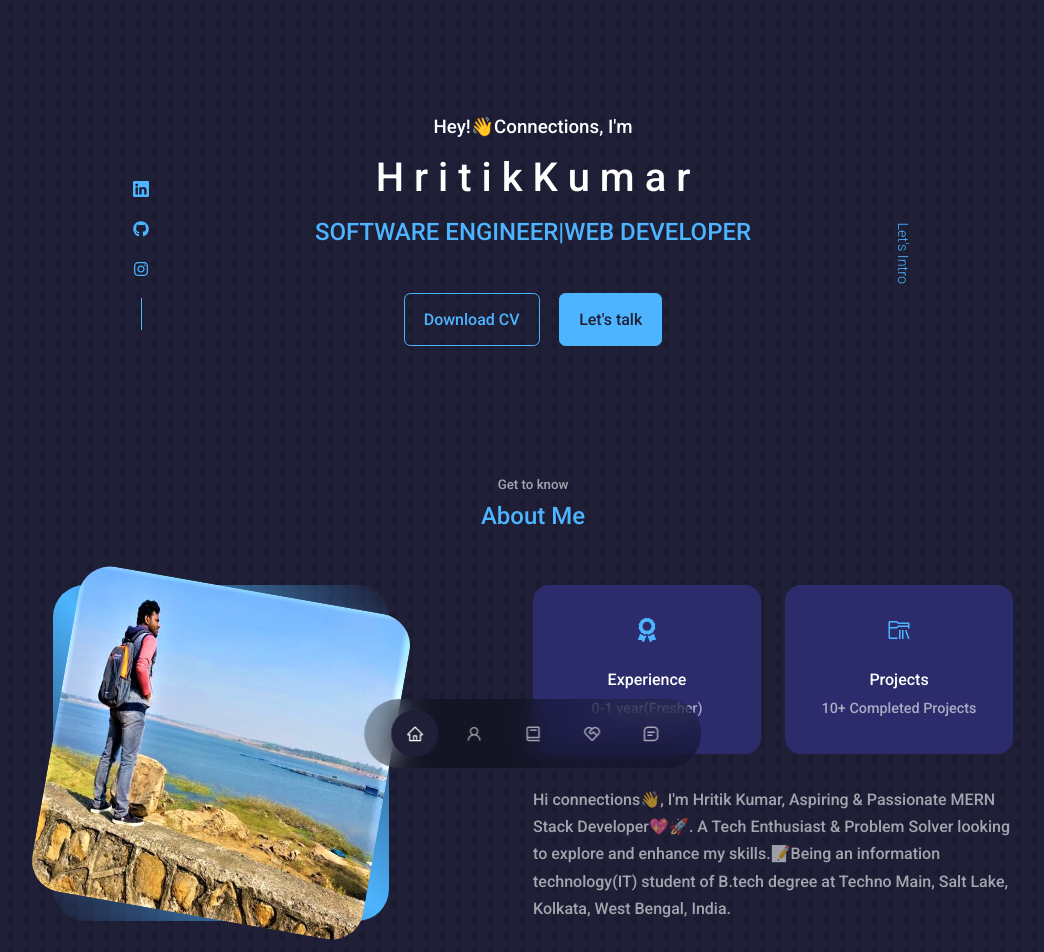
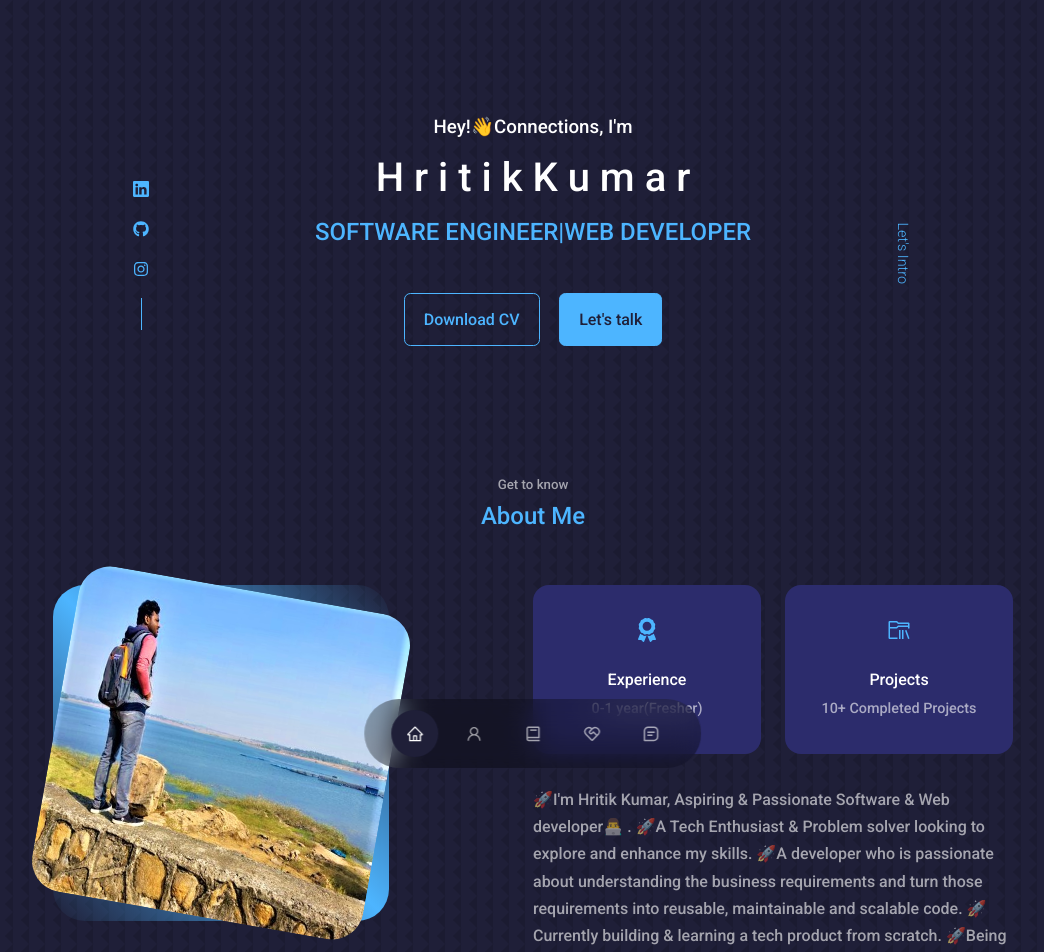
Before and after one commit to hritik-6918/My-Portfolio, a React (Create React App) app: page / in a window 1280 px wide. Shown: the top 952 px of the page, without its empty margins (107-1151 px from the left). Built offline with nearby package versions, Linux system fonts and the light colour scheme.

Commit message:
Update Intro.jsx

```diff
--- a/src/components/intro/Intro.jsx
+++ b/src/components/intro/Intro.jsx
@@ -28,7 +28,13 @@ const Intro = () => {
               <small>10+ Completed Projects</small>
             </article>
           </div>
-          <p>Hi connections👋, I'm Hritik Kumar, Aspiring & Passionate MERN Stack Developer💖🚀. A Tech Enthusiast & Problem Solver looking to explore and enhance my skills.📝Being an information technology(IT) student of B.tech degree at Techno Main, Salt Lake, Kolkata, West Bengal, India.</p>
+          <p>
+🚀I'm Hritik Kumar, Aspiring & Passionate Software & Web developer👨‍💻 .
+🚀A Tech Enthusiast & Problem solver looking to explore and enhance my skills.
+🚀A developer who is passionate about understanding the business requirements and turn those requirements into reusable, maintainable and scalable code.
+🚀Currently building & learning a tech product from scratch.
+🚀Being an information technology (IT) student of B.tech degree at Techno Main, salt lake, Kolkata, west Bengal, India.
+          </p>
           <a href="#contact" className="btn btn-primary">Let's Talk</a>
         </div>
       </div>
```
